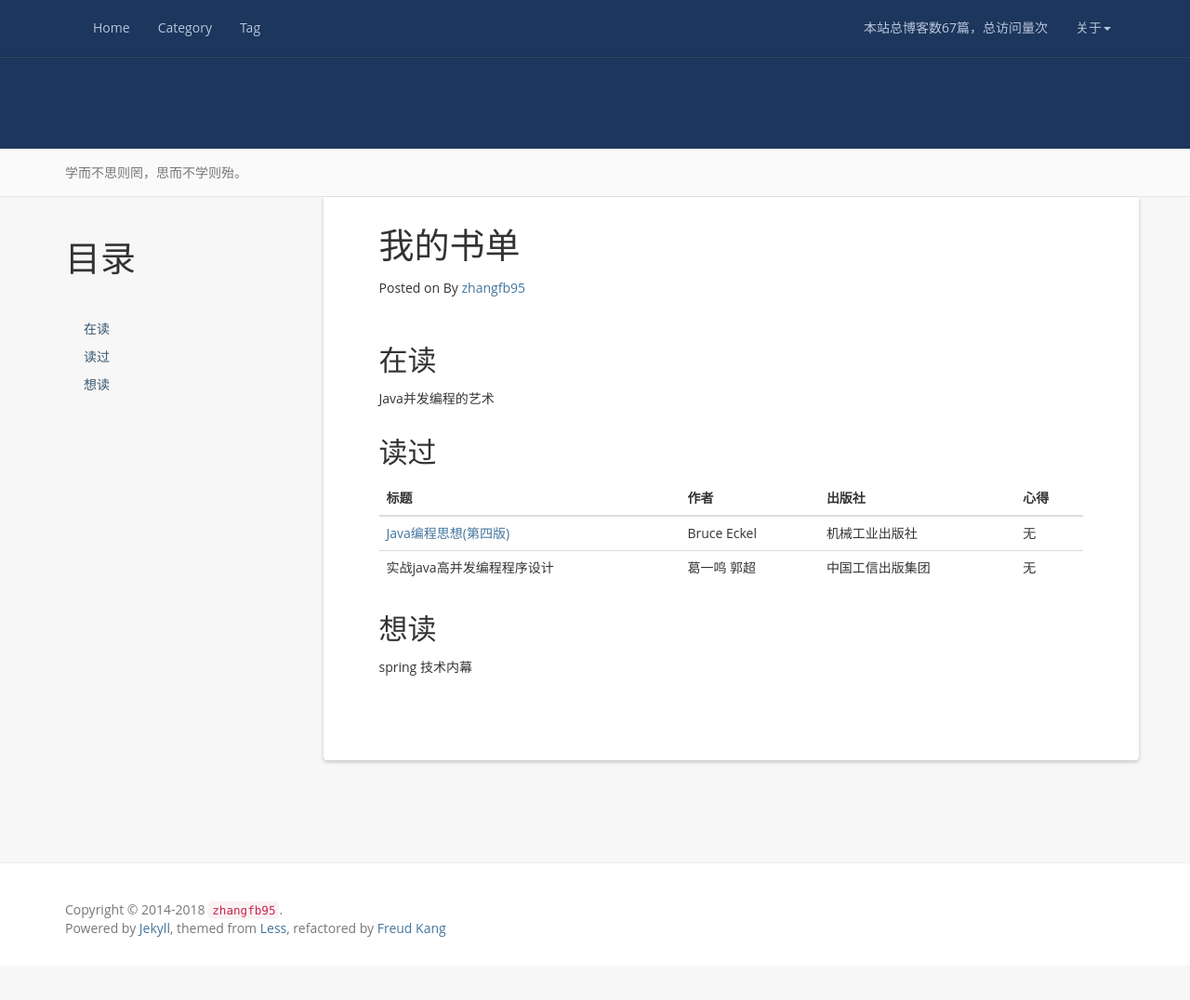
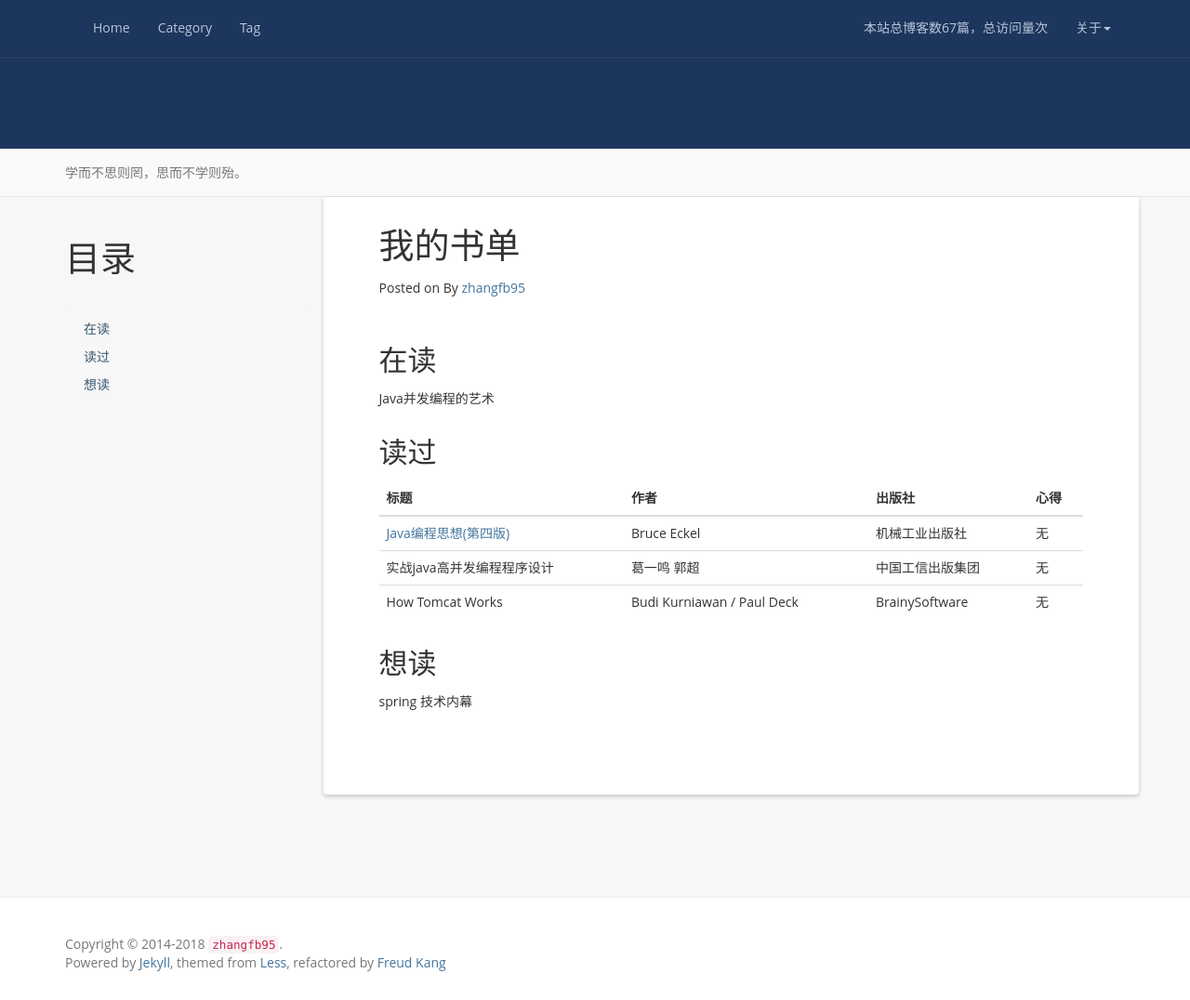
Before and after one commit to zhangfb95/zhangfb95.github.io.bak, a Jekyll site: the page built from books.md, in a window 1280 px wide and 1076 px high. Shown: the whole window at 93% size. Built offline with Jekyll 4.4.1, drawn with Linux system fonts in a browser that asks for light colours; nearby versions of some CDN libraries; a script that is not in the unit is left out; comment, search, counter and statistics services are not loaded.

Commit message:
增加已读书籍

```diff
--- a/books.md
+++ b/books.md
@@ -18,6 +18,7 @@ Java并发编程的艺术
 | ------------ | ------------ | ------------ |
 | [Java编程思想(第四版)](https://book.douban.com/subject/2130190/ "Java编程思想(第四版)") | Bruce Eckel  | 机械工业出版社 | 无 |
 |实战java高并发编程程序设计|葛一鸣 郭超|中国工信出版集团|无|
+|How Tomcat Works|Budi Kurniawan / Paul Deck |BrainySoftware|无|
 
 ## 想读
 
```
